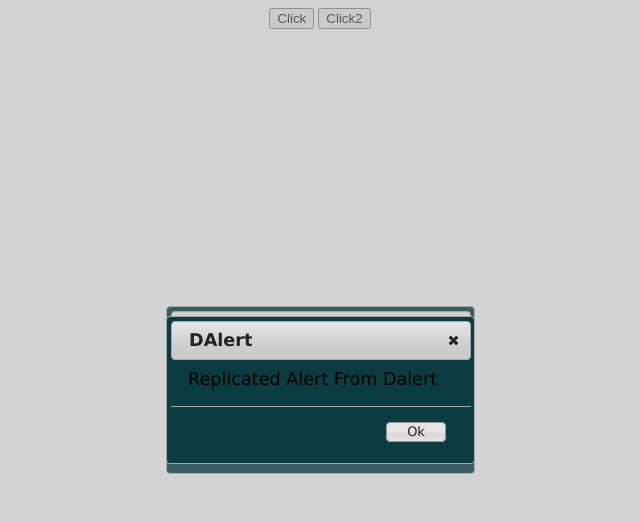
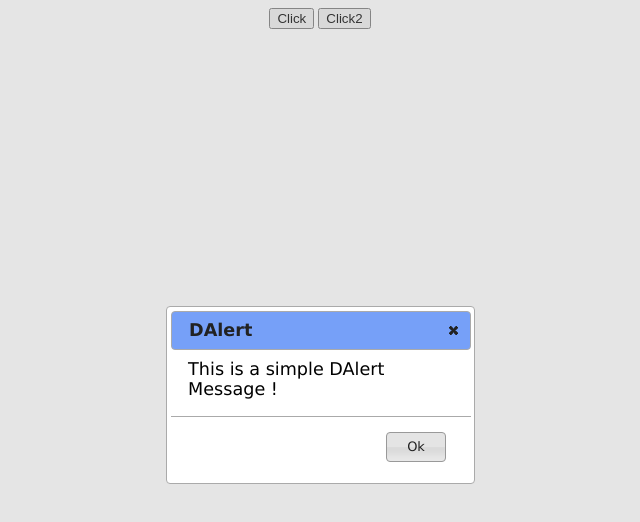
Before and after one commit to andrewdex/dalert, a plain HTML site: page index.html in a window 1280 px wide. Both pictures are taken after a click on the button "Click". Shown: the whole page, without its empty margins (320-960 px from the left). Drawn offline with Linux system fonts and the light colour scheme.

Commit message:
New Index Changes and Header Color Replacements

```diff
--- a/index.html
+++ b/index.html
@@ -40,8 +40,8 @@ $("#test").click(function(){
 	//Call DAlert
 	dalert.alert("This is a simple DAlert Message !");
 	//Replicate Dalert to Alert
-	dalert.ReplaceAlert();
-	alert("Replicated Alert From Dalert");
+	//dalert.ReplaceAlert();
+	//alert("Replicated Alert From Dalert");
 
 });
 
@@ -52,8 +52,8 @@ $("#test1").click(function(){
 	//Call Dalert Confirm
 	dalert.confirm("Are you sure about are you sure?","yes","no");
 	//Replicate confirm into Dalert Confirm
-	dalert.ReplaceConfirm();
-	confirm("Are you sure you wanna make it fast","yes","no");
+	//dalert.ReplaceConfirm();
+	//confirm("Are you sure you wanna make it fast","yes","no");
 
 
 });
--- a/js/dalert.jquery.js
+++ b/js/dalert.jquery.js
@@ -43,9 +43,10 @@ var dalert = {
 
 		$(".ui-button-text-only .ui-button-text").css("padding-left", "20px");
 		$(".ui-button-text-only .ui-button-text").css("padding-right", "20px");
-		$(".ui-button-text-only .ui-button-text").css("padding-top", "0px");
-		$(".ui-button-text-only .ui-button-text").css("padding-bottom", "0px");
+		$(".ui-button-text-only .ui-button-text").css("padding-top", "5px");
+		$(".ui-button-text-only .ui-button-text").css("padding-bottom", "5px");
 		$(".ui-button-text-only .ui-button-text").css("font-size", "13px");
+
 
 	},
 
@@ -58,7 +59,7 @@ var dalert = {
 			FontColor = 'black';
 
 		if (!bodyColor)
-			bodyColor = 'rgb(10, 60, 65)';
+			bodyColor = 'rgb(255, 255, 255)';
 
 		if (!dalert_msg)
 			dalert_msg = 'This is a Dalert !';
@@ -78,6 +79,7 @@ var dalert = {
 			// jQuery UI-CSS Framework ByPass
 			$(".ui-widget-content").css("color", FontColor);
 			$(".ui-widget-content").css("background", bodyColor);
+			$(".ui-widget-header").css("background","#76A0F8");
 
 			//Call buttonPadding ByPass
 			dalert.byPassjQueryUI();
```
